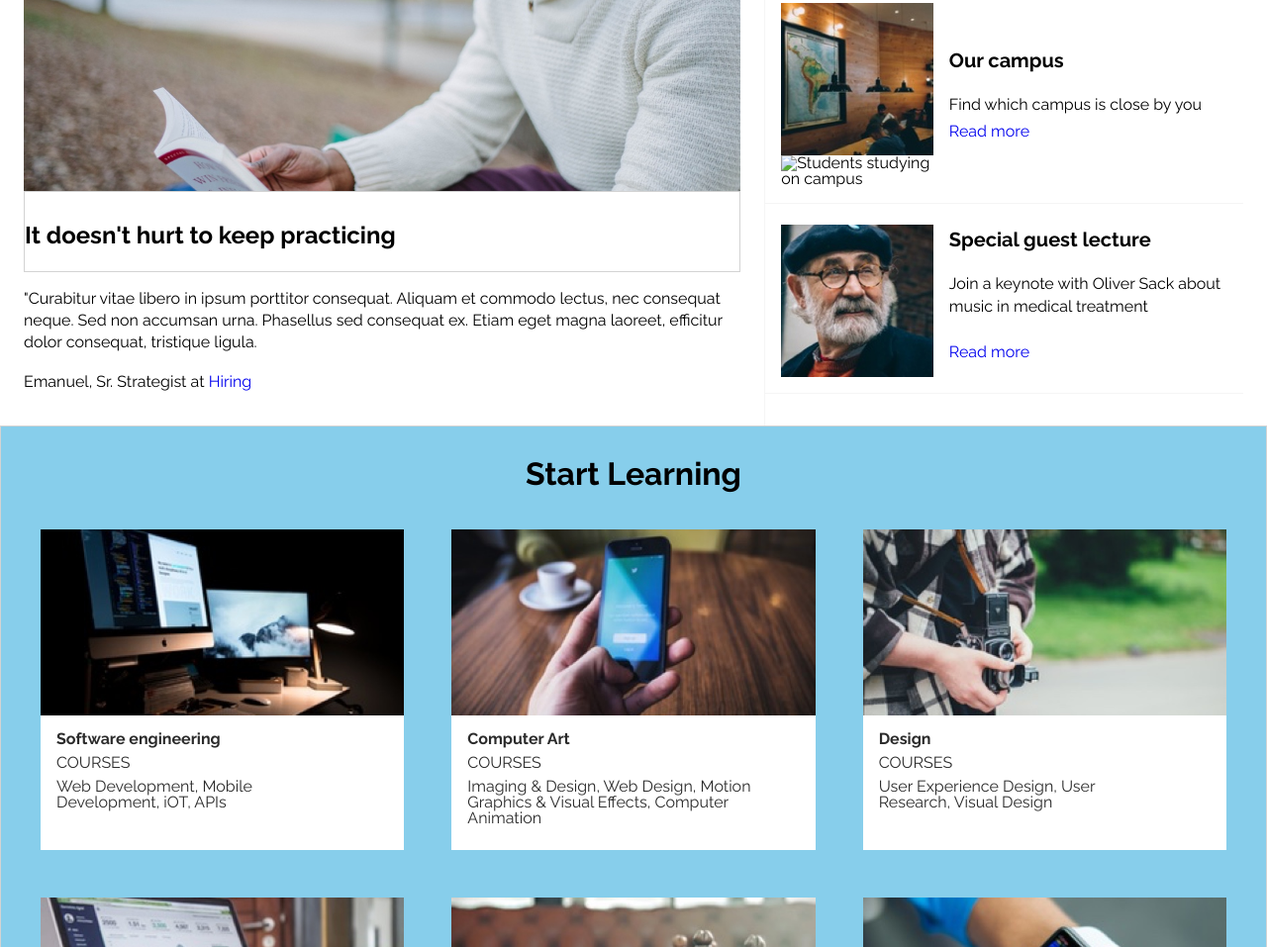
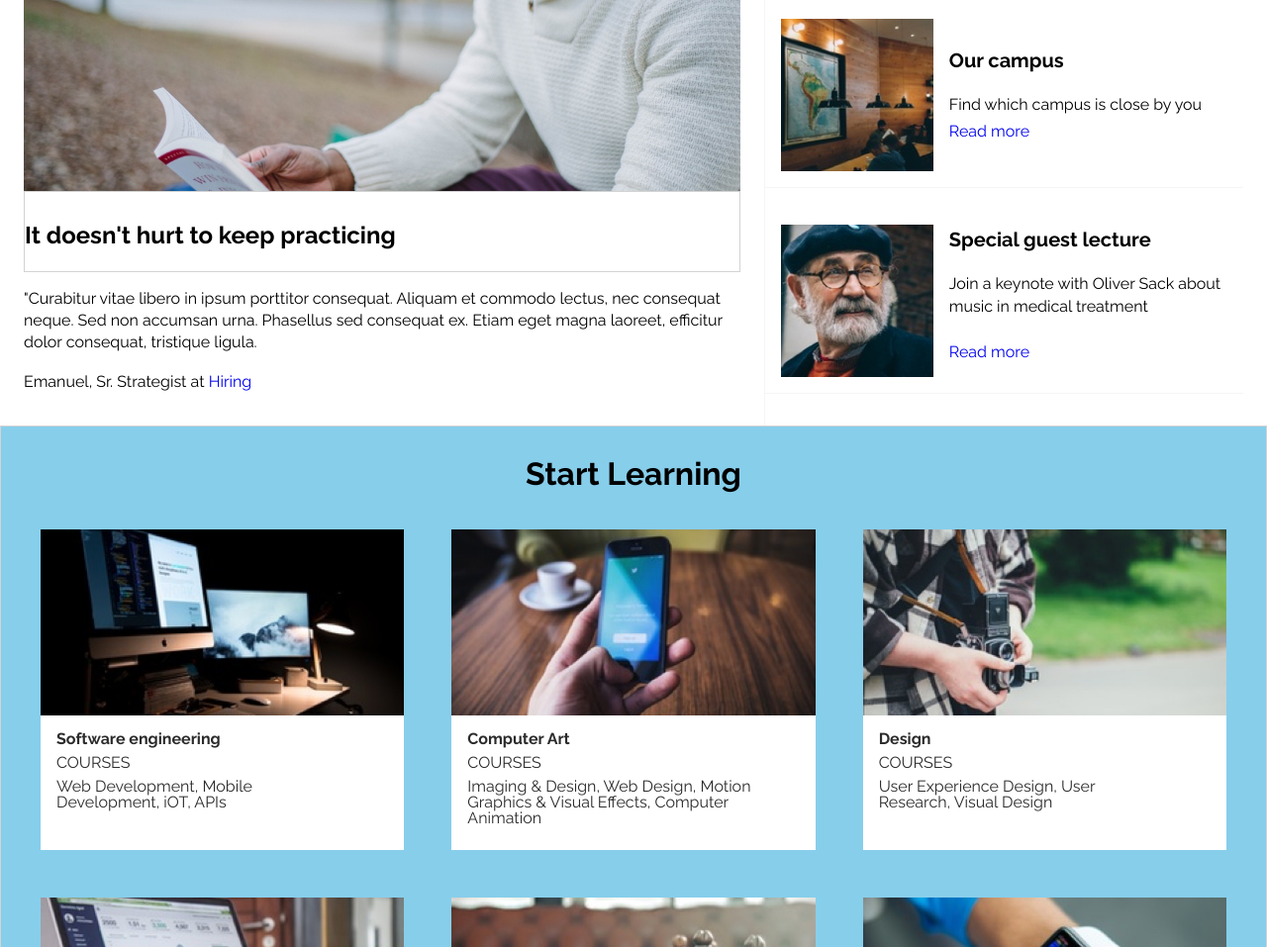
Before and after one commit to MaryMinyon/Colmar-Academy, a plain HTML site: page index.html in a window 1280 px wide. Shown: the part 883-1840 px from the top of the page at 99% size. Drawn offline with Linux system fonts and the light colour scheme.

Commit message:
Add files via upload

```diff
--- a/index.html
+++ b/index.html
@@ -88,7 +88,7 @@
           <div class="content-image-box">
             <div class="media-container">
               <img class="desktop" src="./images/information-campus.jpg"  alt"Students studying on campus" />
-             <img src="mobile" src="./images/information-campus-mobile.jpg" alt="Students studying on campus" />
+             <img class="mobile" src="./images/information-campus-mobile.jpg" alt="Students studying on campus" />
             </div>
 
             <div class="text-content">
```
